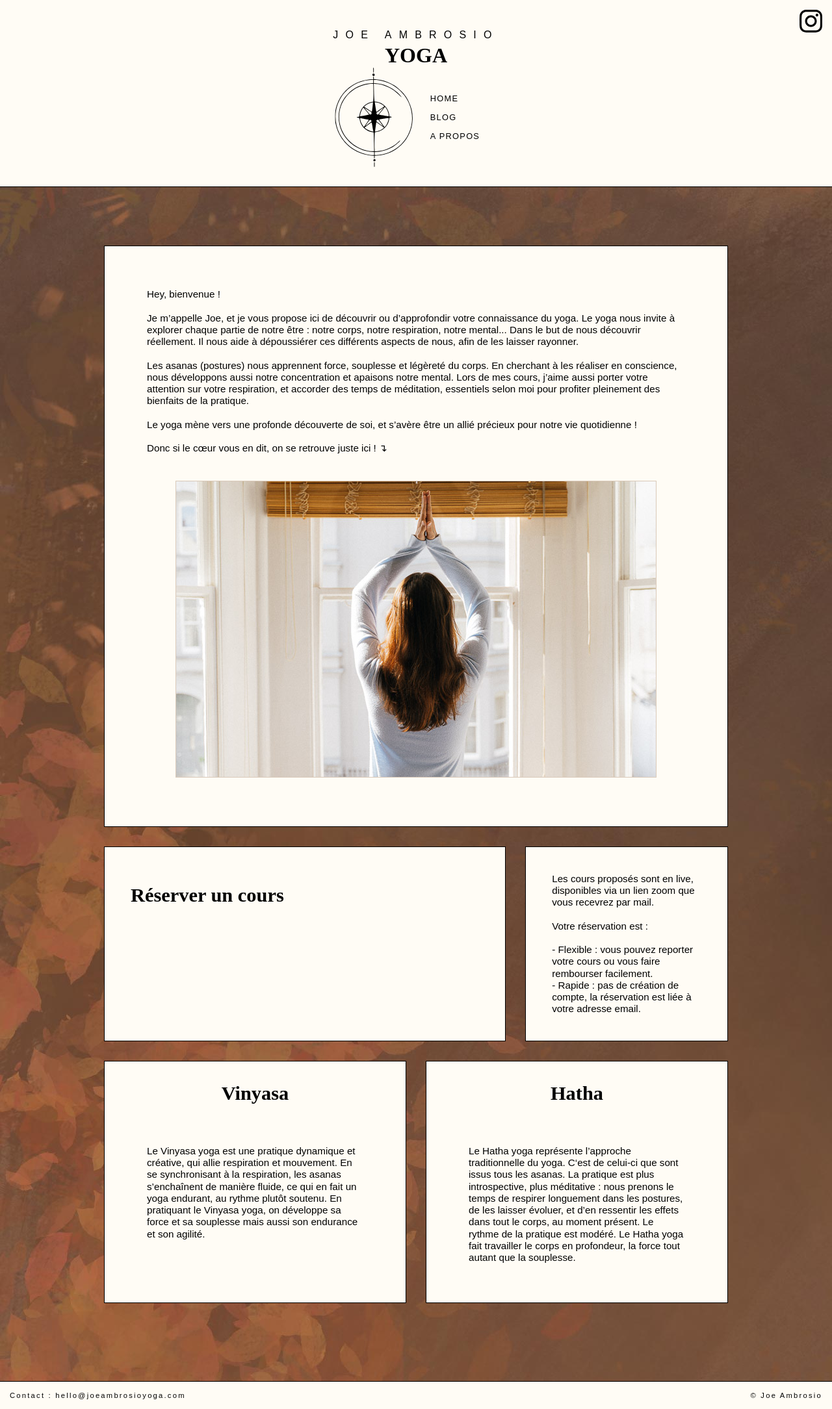
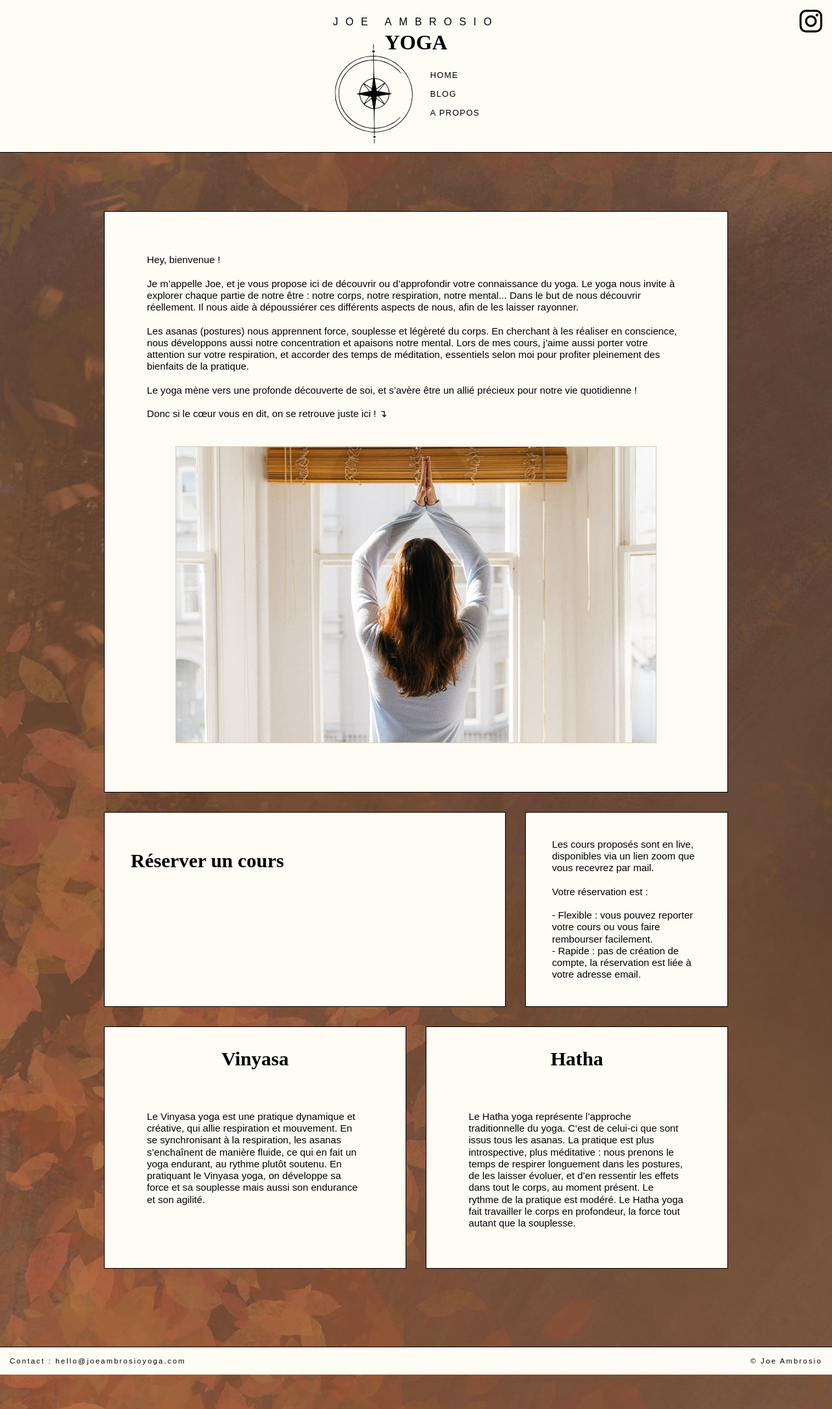
Before and after one commit to joe-ambrosio/joeambrosioyoga.com, a Jekyll site: the page built from index.md, in a window 1280 px wide. Shown: the whole page at 65% size. Built offline with Jekyll 4.4.1, drawn with Linux system fonts in a browser that asks for light colours; nearby versions of some CDN libraries; some web fonts are replaced.

Commit message:
safari fix

```diff
--- a/_sass/main.scss
+++ b/_sass/main.scss
@@ -37,18 +37,13 @@
   h1 {
     text-align: center;
     margin:0;
-    padding: 30px 0 20px;
+    padding: 10px 0 20px;
   }
   margin-bottom: -20px;
 }
 
-@supports not (-webkit-touch-callout: none) {
-  #page {
-      display: flex;
-  }
-}
-
 #page {
+  display: flex;
   flex-direction: column;
   height: 100vh;
   margin: 0 auto;
@@ -63,6 +58,7 @@
 
 nav {
   display: flex;
+  min-height: 120px; /* Safari Fix... */
   align-items: center;
   justify-content: center;
   padding-bottom: 30px;
@@ -385,6 +381,9 @@
 }
 
 @media screen and (max-width: 1023px) {
+  header h1 {
+    padding: 20px 0;
+  }
   #content {
     width: 100%;
     margin: 50px auto;
@@ -420,7 +419,13 @@
     margin: 0px;
     padding: 30px;
   }
-  #book > div, #modal > div {
+  #book > div {
+    padding: 5px;
+    & > h2 {
+      text-align: center;
+    }
+  }
+  #modal > div {
     padding: 15px;
   }
   #book > *, #yoga-types-info > :first-child, .end-of-flow-success {
```
